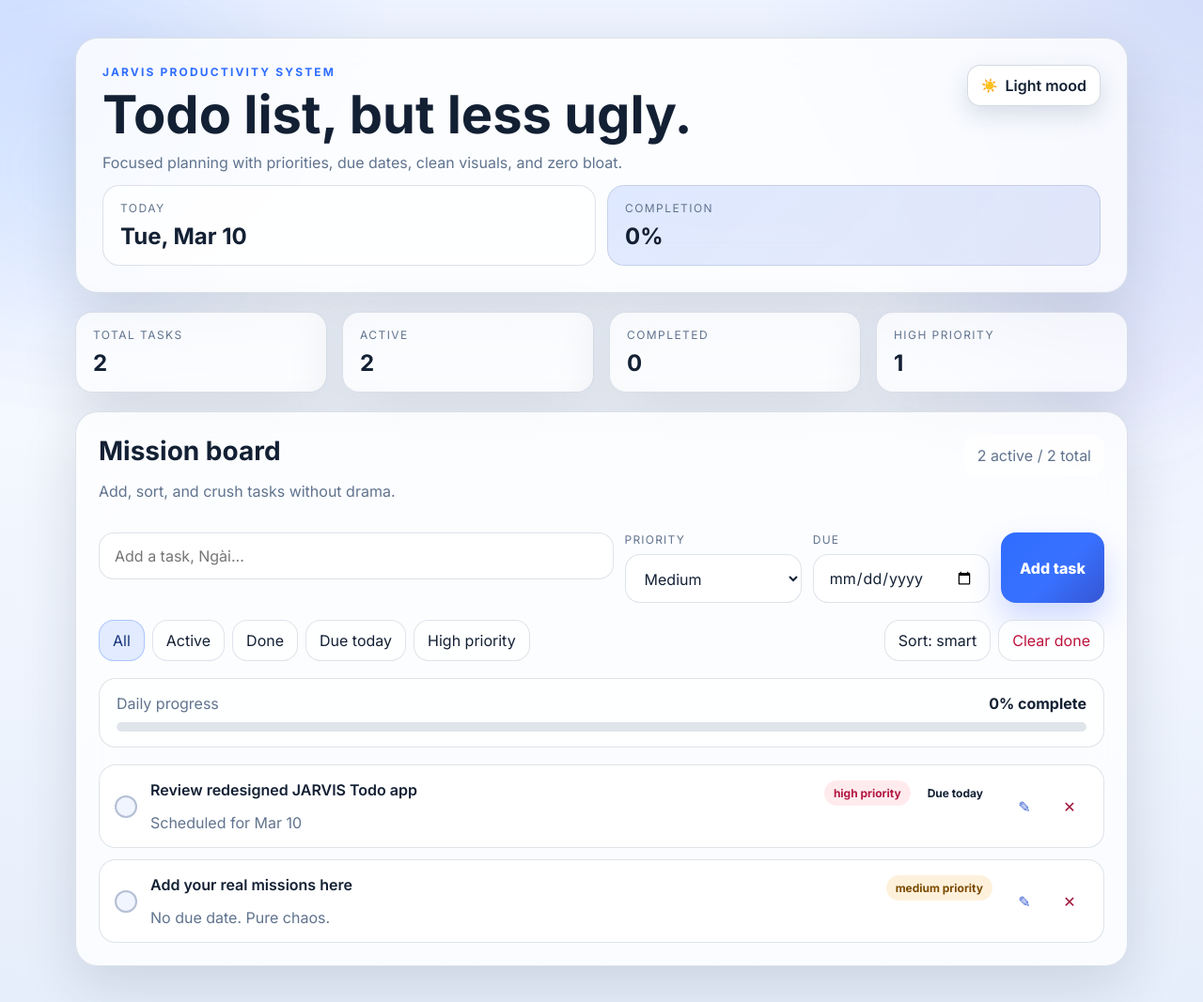
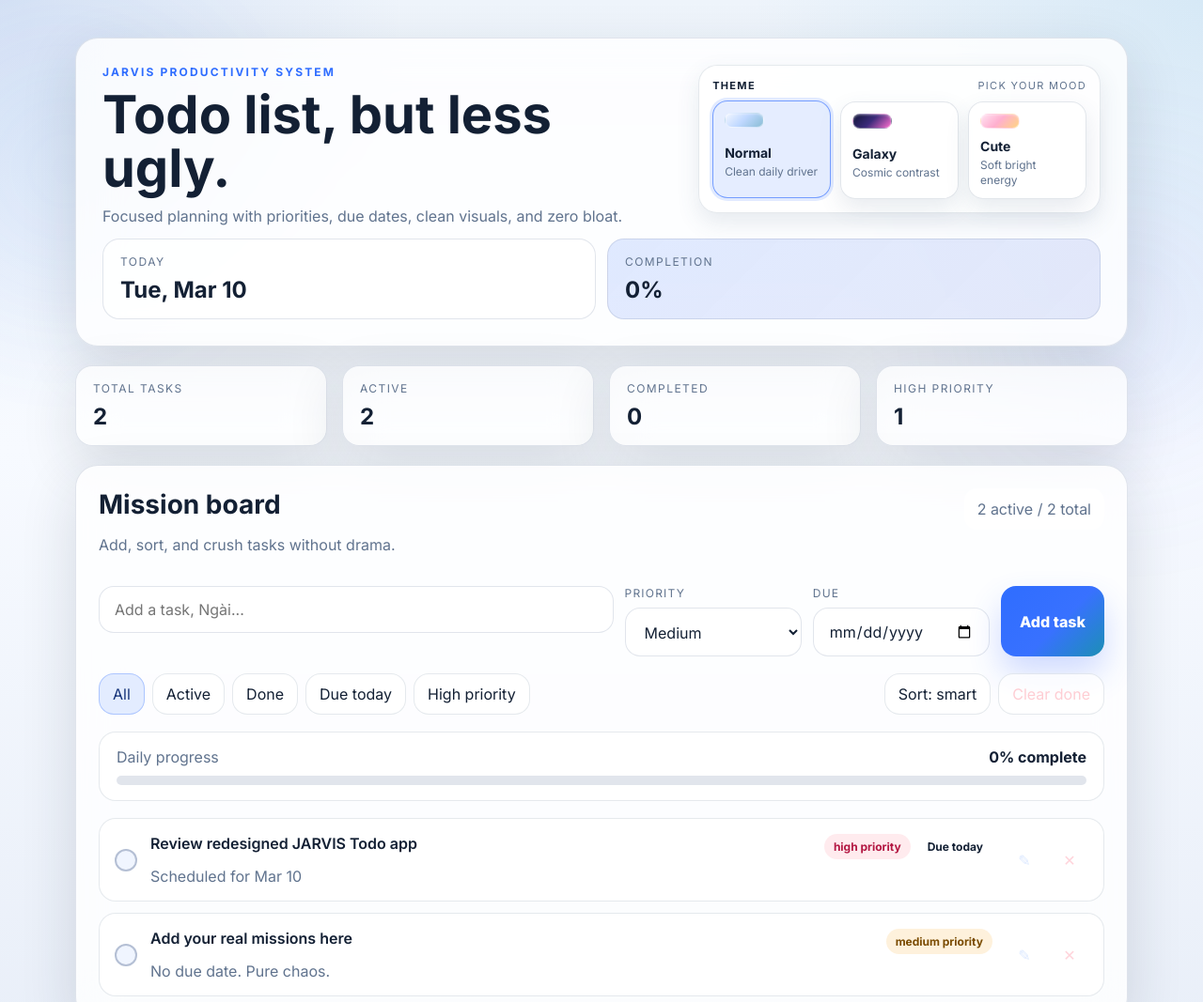
Before and after one commit to BinhNguyenIT/jarvis-todo-app, a website: page index.html in a window 1280 px wide. Shown: the top 1067 px of the page at 94% size. Drawn offline with Linux system fonts and the light colour scheme.

Commit message:
feat: add theme panel with normal galaxy and cute moods

```diff
--- a/app.js
+++ b/app.js
@@ -1,6 +1,6 @@
 const STORAGE_KEY = 'jarvis-todo-list-v2';
 const THEME_STORAGE_KEY = 'jarvis-theme-v1';
-const THEME_SEQUENCE = ['dark', 'light', 'galaxy'];
+const THEME_OPTIONS = ['normal', 'galaxy', 'cute'];
 
 const todoForm = document.getElementById('todoForm');
 const todoInput = document.getElementById('todoInput');
@@ -20,7 +20,7 @@
 const progressBar = document.getElementById('progressBar');
 const todayLabel = document.getElementById('todayLabel');
 const sortBtn = document.getElementById('sortBtn');
-const themeToggle = document.getElementById('themeToggle');
+const themePicker = document.getElementById('themePicker');
 
 let currentFilter = 'all';
 let smartSortEnabled = true;
@@ -49,61 +49,41 @@
   localStorage.setItem(STORAGE_KEY, JSON.stringify(todos));
 }
 
-function getSystemTheme() {
-  return window.matchMedia && window.matchMedia('(prefers-color-scheme: light)').matches ? 'light' : 'dark';
-}
-
 function getStoredTheme() {
   try {
     const saved = localStorage.getItem(THEME_STORAGE_KEY);
-    return THEME_SEQUENCE.includes(saved) ? saved : null;
+    if (THEME_OPTIONS.includes(saved)) return saved;
+    if (saved === 'dark' || saved === 'light') return 'normal';
+    return null;
   } catch {
     return null;
   }
 }
 
 function setTheme(theme, persist) {
-  const nextTheme = THEME_SEQUENCE.includes(theme) ? theme : 'dark';
+  const nextTheme = THEME_OPTIONS.includes(theme) ? theme : 'normal';
   document.documentElement.setAttribute('data-theme', nextTheme);
-  if (themeToggle) {
-    const modes = {
-      dark: { icon: '🌙', label: 'Dark mood' },
-      light: { icon: '☀️', label: 'Light mood' },
-      galaxy: { icon: '🌌', label: 'Galaxy mood' },
-    };
-    const selected = modes[nextTheme];
-    themeToggle.querySelector('.theme-icon').textContent = selected.icon;
-    themeToggle.querySelector('.theme-label').textContent = selected.label;
-    themeToggle.setAttribute('aria-pressed', String(nextTheme !== 'dark'));
+  if (themePicker) {
+    [...themePicker.querySelectorAll('[data-theme-option]')].forEach(button => {
+      const isActive = button.dataset.themeOption === nextTheme;
+      button.classList.toggle('active', isActive);
+      button.setAttribute('aria-pressed', String(isActive));
+    });
   }
   if (persist) {
     localStorage.setItem(THEME_STORAGE_KEY, nextTheme);
   }
 }
 
-function cycleTheme(currentTheme) {
-  const currentIndex = THEME_SEQUENCE.indexOf(currentTheme);
-  if (currentIndex === -1) return THEME_SEQUENCE[0];
-  return THEME_SEQUENCE[(currentIndex + 1) % THEME_SEQUENCE.length];
-}
-
 function initTheme() {
   const storedTheme = getStoredTheme();
-  setTheme(storedTheme || getSystemTheme(), false);
+  setTheme(storedTheme || 'normal', false);
 
-  if (themeToggle) {
-    themeToggle.addEventListener('click', () => {
-      const current = document.documentElement.getAttribute('data-theme');
-      setTheme(cycleTheme(current), true);
-    });
-  }
-
-  if (!storedTheme && window.matchMedia) {
-    const media = window.matchMedia('(prefers-color-scheme: light)');
-    media.addEventListener('change', event => {
-      if (!getStoredTheme()) {
-        setTheme(event.matches ? 'light' : 'dark', false);
-      }
+  if (themePicker) {
+    themePicker.addEventListener('click', event => {
+      const button = event.target.closest('[data-theme-option]');
+      if (!button) return;
+      setTheme(button.dataset.themeOption, true);
     });
   }
 }
--- a/index.html
+++ b/index.html
@@ -8,13 +8,14 @@
     <script>
       (function() {
         const key = 'jarvis-theme-v1';
-        let theme = 'dark';
+        const allowedThemes = ['normal', 'galaxy', 'cute'];
+        let theme = 'normal';
         try {
           const stored = localStorage.getItem(key);
-          if (stored === 'light' || stored === 'dark' || stored === 'galaxy') {
+          if (allowedThemes.includes(stored)) {
             theme = stored;
-          } else if (window.matchMedia && window.matchMedia('(prefers-color-scheme: light)').matches) {
-            theme = 'light';
+          } else if (stored === 'light' || stored === 'dark') {
+            theme = 'normal';
           }
         } catch {}
         document.documentElement.setAttribute('data-theme', theme);
@@ -37,10 +38,35 @@
               <h1>Todo list, but less ugly.</h1>
               <p class="sub">Focused planning with priorities, due dates, clean visuals, and zero bloat.</p>
             </div>
-            <button id="themeToggle" class="theme-toggle" type="button" aria-label="Toggle color theme" aria-pressed="false">
-              <span class="theme-icon" aria-hidden="true">🌙</span>
-              <span class="theme-label">Dark mode</span>
-            </button>
+            <section class="theme-panel" aria-label="Theme picker">
+              <div class="theme-panel-head">
+                <span class="theme-panel-label">Theme</span>
+                <span class="theme-panel-note">Pick your mood</span>
+              </div>
+              <div id="themePicker" class="theme-picker" role="list">
+                <button class="theme-option" type="button" data-theme-option="normal" aria-pressed="false">
+                  <span class="theme-swatch normal" aria-hidden="true"></span>
+                  <span class="theme-copy">
+                    <strong>Normal</strong>
+                    <span>Clean daily driver</span>
+                  </span>
+                </button>
+                <button class="theme-option" type="button" data-theme-option="galaxy" aria-pressed="false">
+                  <span class="theme-swatch galaxy" aria-hidden="true"></span>
+                  <span class="theme-copy">
+                    <strong>Galaxy</strong>
+                    <span>Cosmic contrast</span>
+                  </span>
+                </button>
+                <button class="theme-option" type="button" data-theme-option="cute" aria-pressed="false">
+                  <span class="theme-swatch cute" aria-hidden="true"></span>
+                  <span class="theme-copy">
+                    <strong>Cute</strong>
+                    <span>Soft bright energy</span>
+                  </span>
+                </button>
+              </div>
+            </section>
           </div>
           <div class="hero-meta">
             <div class="meta-pill">
--- /dev/null
+++ b/specs/theme-panel-theme-list.md
@@ -0,0 +1,76 @@
+# Feature Spec
+
+## 1. Summary
+- Tên feature: Theme list with UI panel for Todo app
+- Mục tiêu: cho user chọn theme trực tiếp từ một panel trên UI thay vì chỉ bấm toggle vòng lặp.
+- Giá trị cho user: dễ nhìn, dễ chọn, có nhiều mood rõ ràng hơn như galaxy, cute, normal.
+
+## 2. Context
+- Project/module liên quan: `/root/.openclaw/workspace/todo-app`
+- Hiện trạng: app đã có dark, light, galaxy và một nút toggle theme.
+- Vấn đề đang có: theme switch hiện không trực quan; user muốn một danh sách theme rõ ràng và panel đổi theme trên UI.
+
+## 3. Scope
+### In scope
+- Thêm panel/theme picker trên UI
+- Có danh sách theme ít nhất gồm: `normal`, `galaxy`, `cute`
+- `normal` nên là theme mặc định/an toàn, tương ứng visual trung tính của app
+- Theme panel phải usable trên mobile
+- Theme được lưu trong localStorage
+- Có highlight theme đang active
+
+### Out of scope
+- Không thêm backend
+- Không thêm animation nặng
+- Không đổi core tính năng todo
+- Không thêm framework/build step mới
+
+## 4. Functional requirements
+- [ ] User mở/nhìn thấy panel đổi theme trên UI
+- [ ] User chọn được một theme từ list
+- [ ] Theme áp dụng ngay sau khi chọn
+- [ ] Theme đã chọn được lưu lại và khôi phục sau reload
+- [ ] Theme list có ít nhất: `normal`, `galaxy`, `cute`
+- [ ] Nếu đã có `dark` và `light`, có thể giữ như mode nền hoặc gộp hợp lý, nhưng UI phải rõ ràng và không rối
+
+## 5. UX / UI requirements
+- Panel đổi theme phải nhìn gọn, premium, hợp phong cách app
+- Trên desktop: panel nên dễ thấy ở vùng header/hero hoặc khu settings nhỏ
+- Trên mobile: panel không được chật, không overflow ngang
+- Mỗi theme option nên có label rõ, có thể có preview swatch/chip nhỏ
+- Theme active phải nhìn ra ngay
+- `cute` nên có cá tính mềm hơn, sáng sủa/dễ thương hơn nhưng vẫn readable
+- `galaxy` giữ vibe cosmic nổi bật
+- `normal` là kiểu sạch, cân bằng, dễ dùng hằng ngày
+
+## 6. Technical constraints
+- Stack / framework: plain HTML/CSS/JS
+- Không được đụng tới: deploy model, static architecture cơ bản
+- Giới hạn hiệu năng / compatibility: JS nhẹ, CSS rõ ràng, không phụ thuộc thư viện ngoài
+
+## 7. Data / state / API
+- Input: user chọn theme từ panel
+- Output: UI đổi theme tức thì
+- Storage: localStorage theme preference
+- API / integration liên quan: none
+
+## 8. Acceptance criteria
+- [ ] Có panel đổi theme trên UI
+- [ ] Có ít nhất 3 theme rõ ràng: normal, galaxy, cute
+- [ ] Theme active được highlight
+- [ ] Reload vẫn giữ theme đã chọn
+- [ ] Không lỗi JS syntax
+- [ ] Mobile responsive vẫn ổn
+
+## 9. Test checklist
+- [ ] Happy path
+- [ ] Edge cases
+- [ ] Mobile / responsive
+- [ ] Theme persistence
+- [ ] Visual contrast/readability
+
+## 10. Notes for Codex
+- Dùng spec này làm source of truth
+- Ưu tiên thay đổi gọn và nhất quán với app hiện tại
+- Nếu cần hợp nhất dark/light/normal, giải thích assumption ngắn ở cuối
+- Sau khi xong, chạy self-check và tóm tắt thay đổi
--- a/styles.css
+++ b/styles.css
@@ -1,62 +1,23 @@
 :root {
-  --bg: #07111f;
-  --bg-2: #0d1729;
-  --bg-end: #0b1424;
-  --radial-accent: rgba(110, 168, 255, 0.2);
-  --radial-accent-2: rgba(124, 58, 237, 0.18);
-  --panel: rgba(8, 15, 29, 0.72);
-  --panel-strong: rgba(13, 22, 39, 0.95);
-  --panel-border: rgba(148, 163, 184, 0.14);
-  --text: #eef4ff;
-  --muted: #9aa9c2;
-  --accent: #6ea8ff;
-  --accent-2: #7c3aed;
+  --bg: #eef4fb;
+  --bg-2: #f7faff;
+  --bg-end: #e8eef8;
+  --radial-accent: rgba(89, 129, 210, 0.16);
+  --radial-accent-2: rgba(71, 164, 216, 0.14);
+  --panel: rgba(255, 255, 255, 0.82);
+  --panel-strong: rgba(255, 255, 255, 0.94);
+  --panel-border: rgba(106, 125, 160, 0.2);
+  --text: #132034;
+  --muted: #60738e;
+  --accent: #2f6dff;
+  --accent-2: #1c8fb5;
   --green: #22c55e;
   --amber: #f59e0b;
   --rose: #fb7185;
-  --surface-soft: rgba(255, 255, 255, 0.04);
-  --surface-strong: rgba(9, 15, 28, 0.82);
-  --surface-border: rgba(148, 163, 184, 0.12);
-  --surface-input: rgba(9, 15, 28, 0.8);
-  --focus-ring: rgba(110, 168, 255, 0.12);
-  --focus-border: rgba(110, 168, 255, 0.72);
-  --progress-bg: rgba(148, 163, 184, 0.12);
-  --filter-active-bg: rgba(110, 168, 255, 0.16);
-  --filter-active-color: #d9e8ff;
-  --filter-active-border: rgba(110, 168, 255, 0.28);
-  --item-completed: #90a1bd;
-  --danger: #fecdd3;
-  --danger-soft: #ffd4db;
-  --edit-soft: #dbe8ff;
-  --shadow: 0 24px 80px rgba(0, 0, 0, 0.35);
-  --radius: 24px;
-  --orb-1: rgba(110, 168, 255, 0.32);
-  --orb-2: rgba(124, 58, 237, 0.24);
-  --toggle-bg: rgba(255, 255, 255, 0.05);
-  --toggle-border: rgba(148, 163, 184, 0.18);
-  --toggle-shadow: 0 10px 24px rgba(3, 8, 18, 0.28);
-  --check-border: rgba(148, 163, 184, 0.45);
-  --check-bg: rgba(255, 255, 255, 0.02);
-  color-scheme: dark;
-}
-
-:root[data-theme="light"] {
-  --bg: #edf3ff;
-  --bg-2: #f4f8ff;
-  --bg-end: #e6eefb;
-  --radial-accent: rgba(47, 109, 255, 0.14);
-  --radial-accent-2: rgba(53, 86, 211, 0.14);
-  --panel: rgba(255, 255, 255, 0.78);
-  --panel-strong: rgba(255, 255, 255, 0.9);
-  --panel-border: rgba(106, 125, 160, 0.22);
-  --text: #132034;
-  --muted: #60738e;
-  --accent: #2f6dff;
-  --accent-2: #3556d3;
-  --surface-soft: rgba(255, 255, 255, 0.7);
-  --surface-strong: rgba(255, 255, 255, 0.92);
-  --surface-border: rgba(96, 116, 146, 0.2);
-  --surface-input: rgba(255, 255, 255, 0.92);
+  --surface-soft: rgba(255, 255, 255, 0.72);
+  --surface-strong: rgba(255, 255, 255, 0.94);
+  --surface-border: rgba(96, 116, 146, 0.16);
+  --surface-input: rgba(255, 255, 255, 0.95);
   --focus-ring: rgba(47, 109, 255, 0.14);
   --focus-border: rgba(47, 109, 255, 0.62);
   --progress-bg: rgba(106, 125, 160, 0.2);
@@ -64,15 +25,19 @@
   --filter-active-color: #15347a;
   --filter-active-border: rgba(47, 109, 255, 0.3);
   --item-completed: #6b7f9d;
-  --danger: #be123c;
-  --danger-soft: #9f1239;
-  --edit-soft: #3359d1;
+  --danger: #fecdd3;
+  --danger-soft: #ffd4db;
+  --edit-soft: #dbe8ff;
   --shadow: 0 20px 60px rgba(31, 41, 55, 0.14);
-  --orb-1: rgba(111, 171, 255, 0.24);
-  --orb-2: rgba(95, 107, 241, 0.2);
-  --toggle-bg: rgba(255, 255, 255, 0.9);
-  --toggle-border: rgba(82, 105, 140, 0.24);
-  --toggle-shadow: 0 10px 24px rgba(69, 89, 125, 0.18);
+  --radius: 24px;
+  --orb-1: rgba(111, 171, 255, 0.22);
+  --orb-2: rgba(95, 107, 241, 0.16);
+  --theme-panel-bg: rgba(255, 255, 255, 0.7);
+  --theme-panel-border: rgba(96, 116, 146, 0.16);
+  --theme-option-bg: rgba(255, 255, 255, 0.72);
+  --theme-option-border: rgba(96, 116, 146, 0.18);
+  --theme-option-active: rgba(47, 109, 255, 0.12);
+  --theme-option-shadow: 0 10px 24px rgba(69, 89, 125, 0.12);
   --check-border: rgba(106, 125, 160, 0.45);
   --check-bg: rgba(237, 243, 255, 0.8);
   color-scheme: light;
@@ -108,12 +73,56 @@
   --shadow: 0 24px 84px rgba(0, 0, 0, 0.45);
   --orb-1: rgba(120, 175, 255, 0.4);
   --orb-2: rgba(255, 111, 207, 0.32);
-  --toggle-bg: rgba(255, 255, 255, 0.08);
-  --toggle-border: rgba(168, 131, 255, 0.36);
-  --toggle-shadow: 0 12px 28px rgba(5, 3, 20, 0.4);
+  --theme-panel-bg: rgba(255, 255, 255, 0.08);
+  --theme-panel-border: rgba(168, 131, 255, 0.26);
+  --theme-option-bg: rgba(255, 255, 255, 0.06);
+  --theme-option-border: rgba(168, 131, 255, 0.24);
+  --theme-option-active: rgba(120, 175, 255, 0.18);
+  --theme-option-shadow: 0 12px 28px rgba(5, 3, 20, 0.4);
   --check-border: rgba(180, 149, 255, 0.6);
   --check-bg: rgba(255, 255, 255, 0.05);
   color-scheme: dark;
+}
+
+:root[data-theme="cute"] {
+  --bg: #fff5fa;
+  --bg-2: #fff8f1;
+  --bg-end: #f7ecff;
+  --radial-accent: rgba(255, 146, 190, 0.18);
+  --radial-accent-2: rgba(255, 205, 125, 0.18);
+  --panel: rgba(255, 255, 255, 0.84);
+  --panel-strong: rgba(255, 251, 255, 0.96);
+  --panel-border: rgba(222, 176, 201, 0.34);
+  --text: #4c2445;
+  --muted: #8d6581;
+  --accent: #ef6aa7;
+  --accent-2: #f5a623;
+  --surface-soft: rgba(255, 255, 255, 0.78);
+  --surface-strong: rgba(255, 251, 255, 0.96);
+  --surface-border: rgba(222, 176, 201, 0.28);
+  --surface-input: rgba(255, 255, 255, 0.94);
+  --focus-ring: rgba(239, 106, 167, 0.16);
+  --focus-border: rgba(239, 106, 167, 0.58);
+  --progress-bg: rgba(239, 106, 167, 0.16);
+  --filter-active-bg: rgba(239, 106, 167, 0.12);
+  --filter-active-color: #8d235b;
+  --filter-active-border: rgba(239, 106, 167, 0.28);
+  --item-completed: #aa7f98;
+  --danger: #be185d;
+  --danger-soft: #be185d;
+  --edit-soft: #c0598e;
+  --shadow: 0 22px 58px rgba(162, 88, 132, 0.14);
+  --orb-1: rgba(255, 168, 209, 0.28);
+  --orb-2: rgba(255, 214, 153, 0.26);
+  --theme-panel-bg: rgba(255, 255, 255, 0.78);
+  --theme-panel-border: rgba(222, 176, 201, 0.28);
+  --theme-option-bg: rgba(255, 255, 255, 0.76);
+  --theme-option-border: rgba(222, 176, 201, 0.26);
+  --theme-option-active: rgba(239, 106, 167, 0.14);
+  --theme-option-shadow: 0 12px 24px rgba(216, 152, 189, 0.16);
+  --check-border: rgba(222, 176, 201, 0.48);
+  --check-bg: rgba(255, 246, 251, 0.9);
+  color-scheme: light;
 }
 
 * { box-sizing: border-box; }
@@ -201,27 +210,87 @@
   margin: 12px 0 0;
   font-size: 16px;
 }
-.theme-toggle {
-  display: inline-flex;
-  align-items: center;
-  justify-content: center;
-  gap: 8px;
-  align-self: flex-start;
-  padding: 10px 14px;
-  min-height: 44px;
-  background: var(--toggle-bg);
+.theme-panel {
+  min-width: min(320px, 100%);
+  padding: 14px;
+  border-radius: 20px;
+  border: 1px solid var(--theme-panel-border);
+  background: var(--theme-panel-bg);
+  box-shadow: var(--theme-option-shadow);
+}
+.theme-panel-head {
+  display: flex;
+  justify-content: space-between;
+  gap: 12px;
+  align-items: baseline;
+  margin-bottom: 10px;
+}
+.theme-panel-label,
+.theme-panel-note {
+  font-size: 11px;
+  text-transform: uppercase;
+  letter-spacing: 0.12em;
+}
+.theme-panel-label {
   color: var(--text);
-  border: 1px solid var(--toggle-border);
-  border-radius: 14px;
-  box-shadow: var(--toggle-shadow);
-  font-weight: 600;
+  font-weight: 700;
 }
-.theme-toggle:hover {
+.theme-panel-note {
+  color: var(--muted);
+}
+.theme-picker {
+  display: grid;
+  grid-template-columns: repeat(3, minmax(0, 1fr));
+  gap: 10px;
+}
+.theme-option {
+  display: grid;
+  gap: 10px;
+  text-align: left;
+  padding: 12px;
+  min-height: 88px;
+  background: var(--theme-option-bg);
+  color: var(--text);
+  border: 1px solid var(--theme-option-border);
+  border-radius: 16px;
+  box-shadow: var(--theme-option-shadow);
+}
+.theme-option:hover,
+.theme-option.active {
   transform: translateY(-1px);
 }
-.theme-icon {
+.theme-option.active {
+  background: var(--theme-option-active);
+  border-color: var(--focus-border);
+  box-shadow: 0 0 0 3px var(--focus-ring);
+}
+.theme-copy {
+  display: grid;
+  gap: 4px;
+}
+.theme-copy strong {
   font-size: 14px;
-  line-height: 1;
+}
+.theme-copy span {
+  color: var(--muted);
+  font-size: 12px;
+  line-height: 1.3;
+}
+.theme-swatch {
+  width: 42px;
+  height: 16px;
+  border-radius: 999px;
+  border: 1px solid rgba(255, 255, 255, 0.42);
+  box-shadow: inset 0 1px 2px rgba(255, 255, 255, 0.28);
+}
+.theme-swatch.normal {
+  background: linear-gradient(135deg, #f2f6ff, #bfd8ff 48%, #89bdd5);
+}
+.theme-swatch.galaxy {
+  background: linear-gradient(135deg, #111538, #3b2a7a 48%, #ff6fcf);
+}
+.theme-swatch.cute {
+  background: linear-gradient(135deg, #ffe3f2, #ffafcf 48%, #ffd581);
 }
 .meta-pill, .stat-card {
   padding: 16px 18px;
@@ -241,8 +310,11 @@
 .meta-pill.accent {
   background: linear-gradient(135deg, rgba(110, 168, 255, 0.18), rgba(124, 58, 237, 0.14));
 }
-:root[data-theme="light"] .meta-pill.accent {
+:root:not([data-theme="galaxy"]) .meta-pill.accent {
   background: linear-gradient(135deg, rgba(47, 109, 255, 0.14), rgba(53, 86, 211, 0.12));
+}
+:root[data-theme="cute"] .meta-pill.accent {
+  background: linear-gradient(135deg, rgba(239, 106, 167, 0.14), rgba(245, 166, 35, 0.12));
 }
 .hero-meta {
   display: grid;
@@ -462,13 +534,13 @@
   color: var(--text);
 }
 .badge.high { background: rgba(251, 113, 133, 0.14); color: #b31742; }
-:root:not([data-theme="light"]) .badge.high { color: #ffd3da; }
+:root[data-theme="galaxy"] .badge.high { color: #ffd3da; }
 .badge.medium { background: rgba(245, 158, 11, 0.14); color: #7a4b00; }
-:root:not([data-theme="light"]) .badge.medium { color: #fde6b1; }
+:root[data-theme="galaxy"] .badge.medium { color: #fde6b1; }
 .badge.low { background: rgba(34, 197, 94, 0.14); color: #0f6f35; }
-:root:not([data-theme="light"]) .badge.low { color: #c9f7d6; }
+:root[data-theme="galaxy"] .badge.low { color: #c9f7d6; }
 .badge.overdue { background: rgba(251, 113, 133, 0.18); color: #a3133a; }
-:root:not([data-theme="light"]) .badge.overdue { color: #ffd5dc; }
+:root[data-theme="galaxy"] .badge.overdue { color: #ffd5dc; }
 .todo-actions {
   display: flex;
   gap: 8px;
@@ -513,6 +585,13 @@
 @media (max-width: 980px) {
   .dashboard { grid-template-columns: repeat(2, 1fr); }
   .hero-meta { width: 100%; }
+  .hero-head {
+    flex-direction: column;
+  }
+  .theme-panel {
+    width: 100%;
+    min-width: 0;
+  }
   .todo-form { grid-template-columns: minmax(0, 1fr) minmax(0, 1fr); }
   .todo-form .input-stack { grid-column: 1 / -1; }
   .todo-form .primary-btn { grid-column: 1 / -1; }
@@ -532,15 +611,26 @@
   .hero-head { gap: 12px; }
   h1 { font-size: clamp(28px, 10vw, 36px); }
   .sub { margin-top: 8px; font-size: 14px; }
-  .theme-toggle {
-    width: 42px;
-    height: 42px;
-    border-radius: 999px;
-    padding: 0;
-    flex-shrink: 0;
+  .theme-panel {
+    padding: 12px;
+    border-radius: 16px;
   }
-  .theme-label { display: none; }
-  .theme-icon { font-size: 16px; }
+  .theme-panel-head {
+    margin-bottom: 8px;
+  }
+  .theme-picker {
+    grid-template-columns: 1fr;
+    gap: 8px;
+  }
+  .theme-option {
+    grid-template-columns: auto 1fr;
+    align-items: center;
+    min-height: 0;
+    padding: 10px 12px;
+  }
+  .theme-swatch {
+    width: 36px;
+  }
   .hero-meta {
     grid-template-columns: repeat(2, minmax(0, 1fr));
     gap: 8px;
```
Also changed, not shown: README.md.
